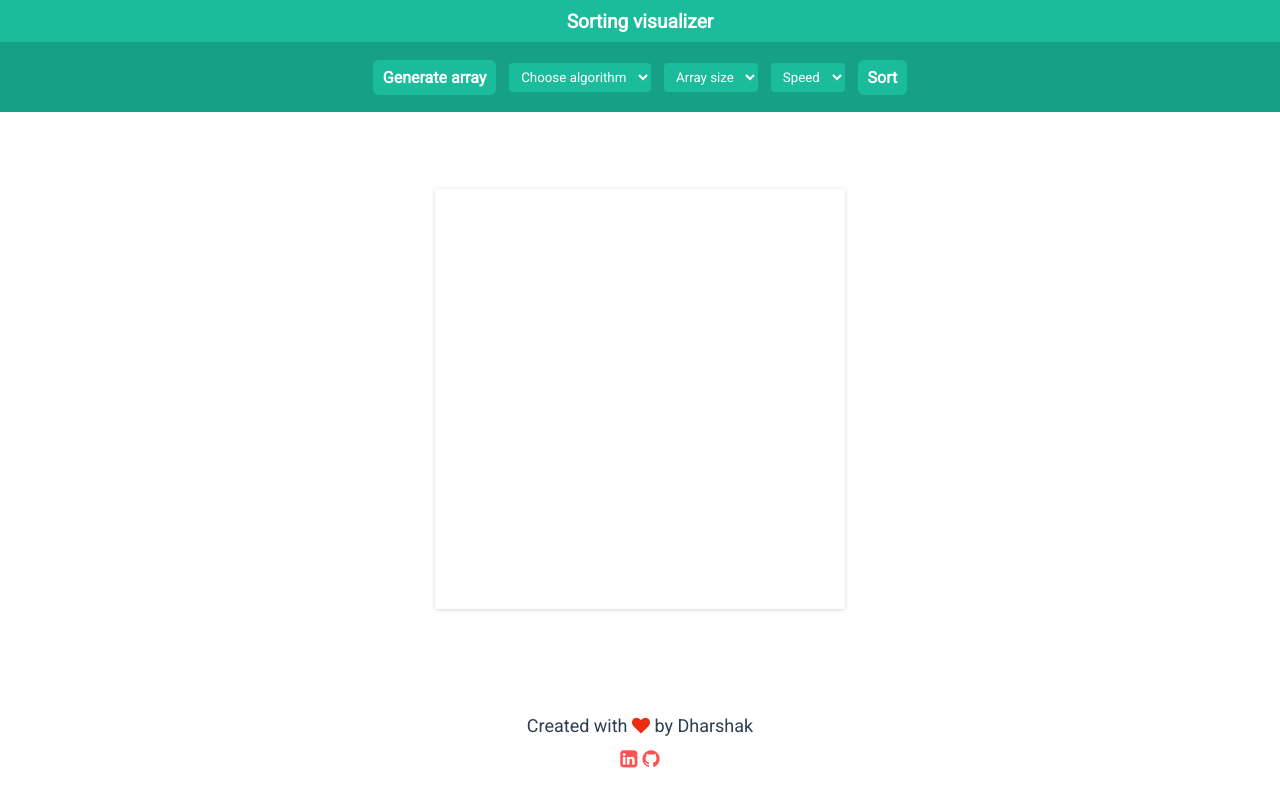
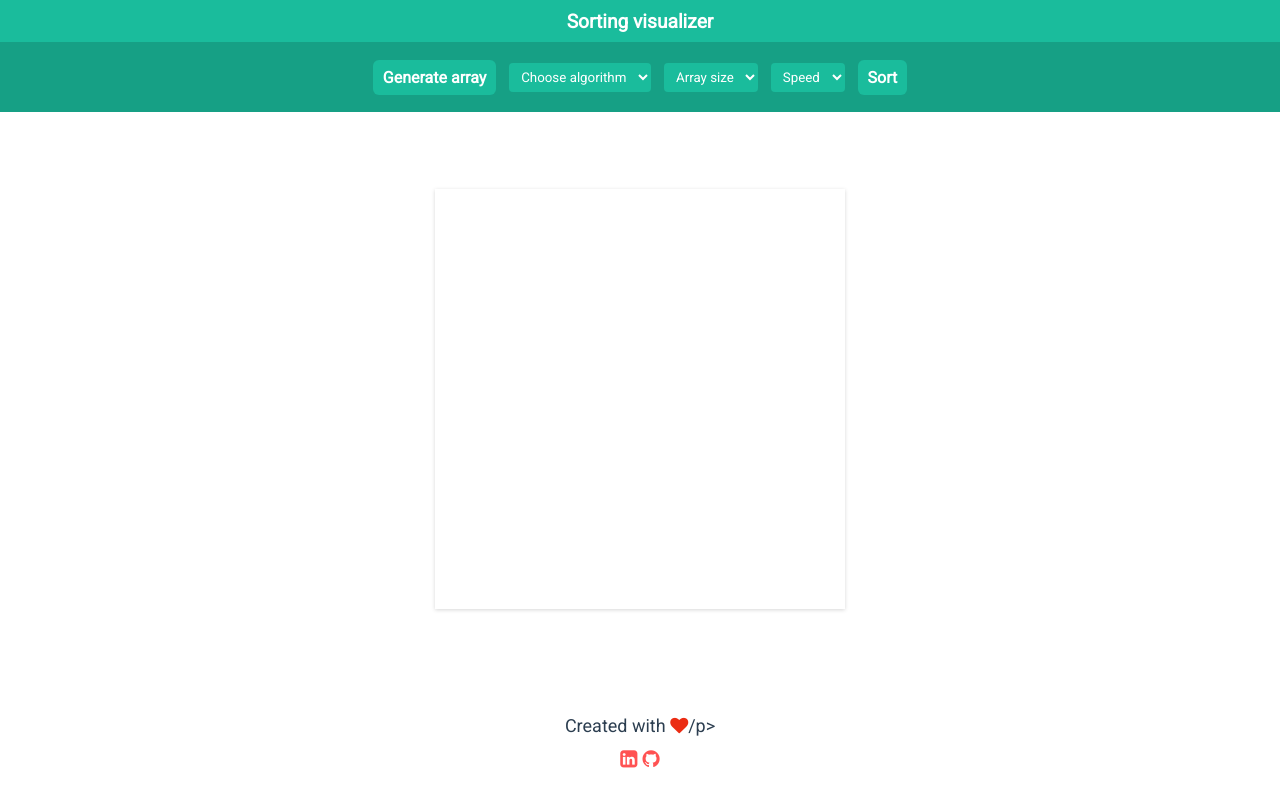
Before and after one commit to manmeetmaurya/Sortingvisualizer, a plain HTML site: page index.html in a window 1280 px wide. Drawn offline with Linux system fonts and the light colour scheme.

Commit message:
Update index.html

```diff
--- a/index.html
+++ b/index.html
@@ -66,7 +66,7 @@
     <div class="array"></div>
   </div>
   <footer class="footer">
-    <p>Created with <i class="fa fa-heart"></i> by Dharshak</p>
+    <p>Created with <i class="fa fa-heart"></i>/p>
     <p>
       <a href="https://www.linkedin.com/in/dharshakch97/" target="_blank" class="link">
         <i class="fa fa-linkedin-square" aria-hidden="true"></i>
```
